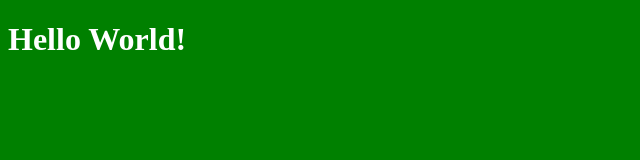
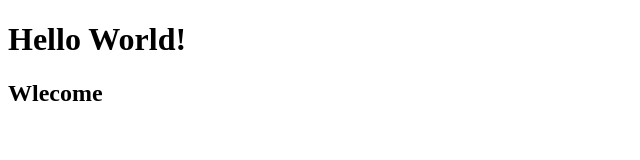
Before and after one commit to Ah-Yar/Github_Collab, a plain HTML site: page index.html in a window 1280 px wide. Shown: the whole page, without its empty margins (0-640 px from the left). Drawn offline with Linux system fonts and the light colour scheme.

Commit message:
added h2

```diff
--- a/index.html
+++ b/index.html
@@ -5,16 +5,13 @@
     <meta name="viewport" content="width=device-width, initial-scale=1.0">
       <title>Document</title>
       <style>
-        body{
-            background-color: green;
-            color: white;
-        }
       </style>
 </head>
 <body>
     <div class="bg">
         <div class="container">
             <h1>Hello World!</h1>
+            <h2>Wlecome</h2>
         </div>
     </div>
 </body>
```
